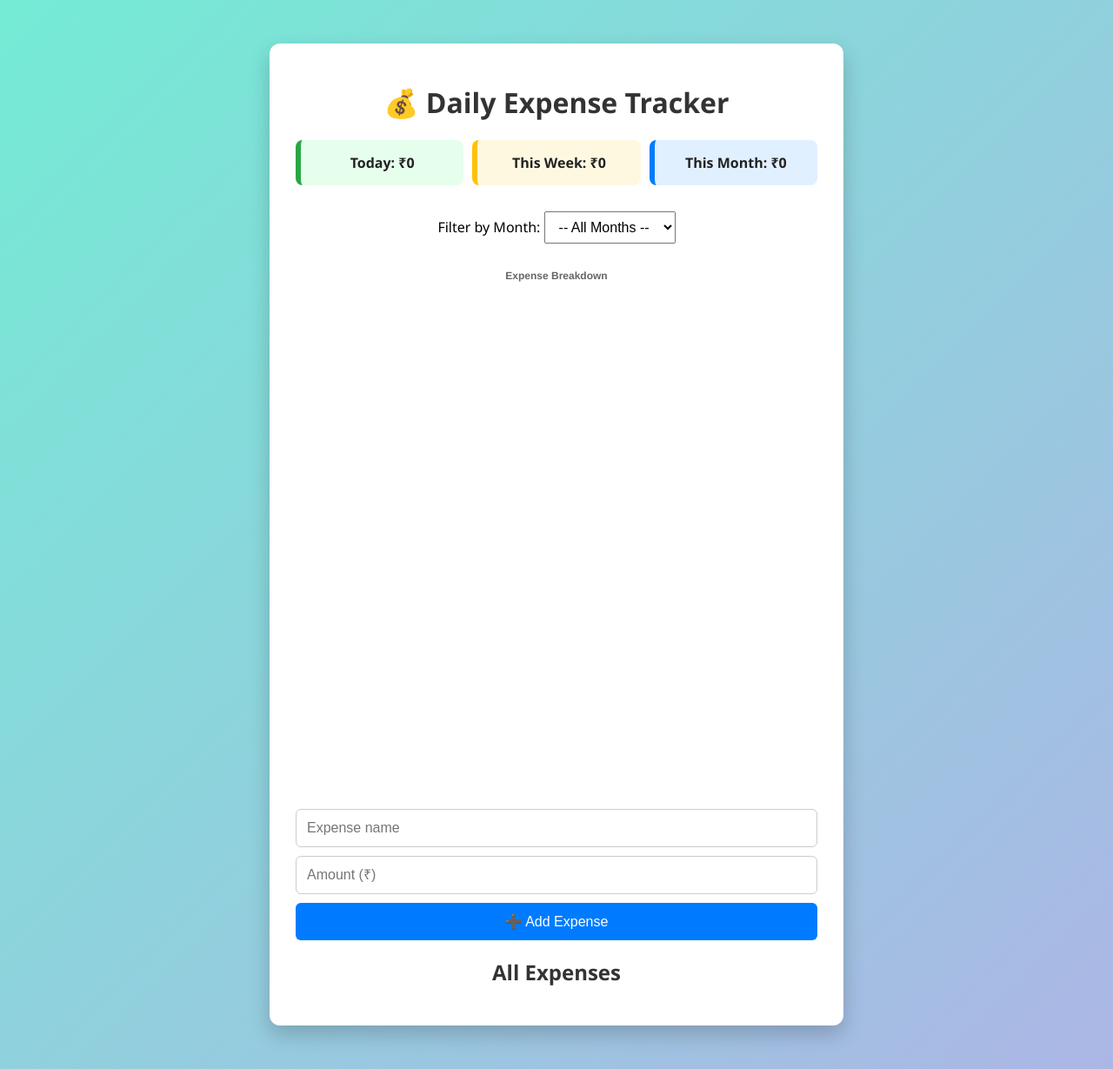
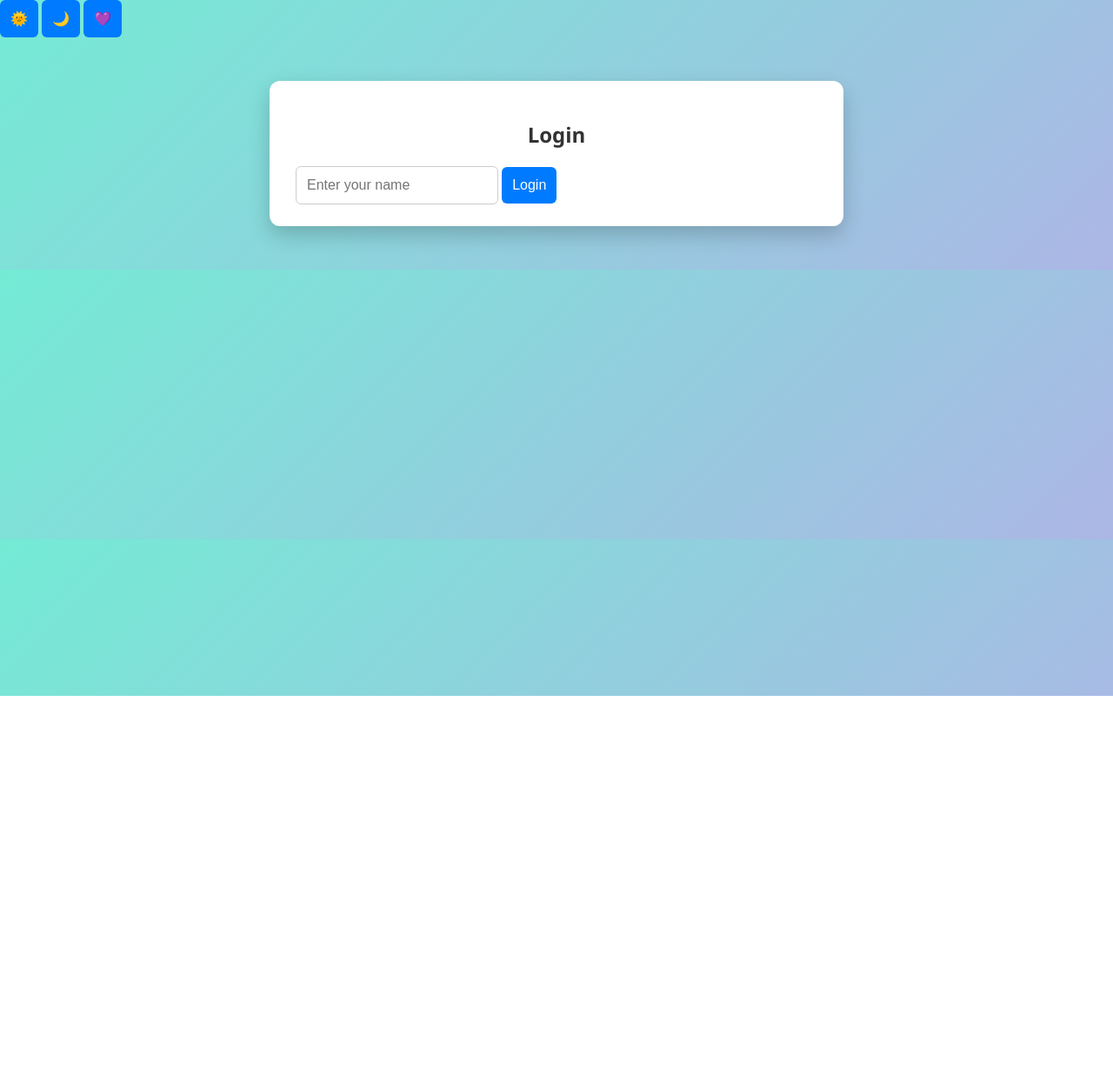
Before and after one commit to VarunaPriya-17/ExpenseTrackerJS, a plain HTML site: page index.html in a window 1280 px wide. Shown: the whole page at 87% size. After the commit the page ends 800 px from the top, so only its background shows below. Drawn offline with nearby package versions, Linux system fonts and the light colour scheme.

Commit message:
index.html

```diff
--- a/index.html
+++ b/index.html
@@ -5,34 +5,44 @@
   <meta name="viewport" content="width=device-width, initial-scale=1.0"/>
   <title>Expense Tracker</title>
   <link rel="stylesheet" href="style.css" />
-  <script src="https://cdn.jsdelivr.net/npm/chart.js"></script>
 </head>
 <body>
+  <div class="theme-toggle">
+    <button onclick="setTheme('light')">🌞</button>
+    <button onclick="setTheme('dark')">🌙</button>
+    <button onclick="setTheme('purple')">💜</button>
+  </div>
+
   <div class="container">
-    <h1>💰 Daily Expense Tracker</h1>
-
-    <div class="dashboard">
-      <div class="card today">Today: ₹<span id="today-total">0</span></div>
-      <div class="card week">This Week: ₹<span id="week-total">0</span></div>
-      <div class="card month">This Month: ₹<span id="month-total">0</span></div>
+    <div id="loginSection">
+      <h2>Login</h2>
+      <input type="text" id="username" placeholder="Enter your name" />
+      <button onclick="login()">Login</button>
     </div>
 
-    <div class="filter-chart">
-      <label for="month-filter">Filter by Month:</label>
-      <select id="month-filter"></select>
-      <canvas id="pie-chart" width="400" height="400"></canvas>
+    <div id="mainApp" style="display: none;">
+      <h2>Welcome, <span id="userDisplay"></span>!</h2>
+      <button onclick="logout()">Logout</button>
+
+      <h3>Add Expense</h3>
+      <input type="text" id="expenseName" placeholder="Expense name" />
+      <input type="number" id="expenseAmount" placeholder="Amount" />
+      <button onclick="addExpense()">Add</button>
+
+      <div>
+        <label>Filter by month:</label>
+        <select id="monthFilter" onchange="filterByMonth()">
+          <option value="all">All</option>
+        </select>
+      </div>
+
+      <ul id="expenseList"></ul>
+      <div id="totals"></div>
+      <canvas id="pieChart" width="300" height="300"></canvas>
     </div>
-
-    <form id="expense-form">
-      <input type="text" id="expense-name" placeholder="Expense name" required />
-      <input type="number" id="expense-amount" placeholder="Amount (₹)" required />
-      <button type="submit">➕ Add Expense</button>
-    </form>
-
-    <h2>All Expenses</h2>
-    <ul id="expense-list"></ul>
   </div>
 
+  <script src="https://cdn.jsdelivr.net/npm/chart.js"></script>
   <script src="script.js"></script>
 </body>
 </html>
```
